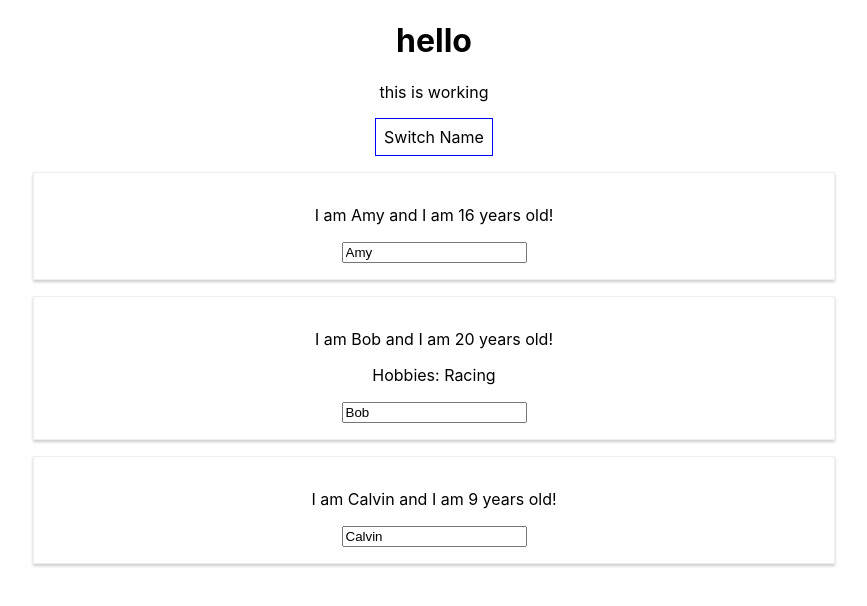
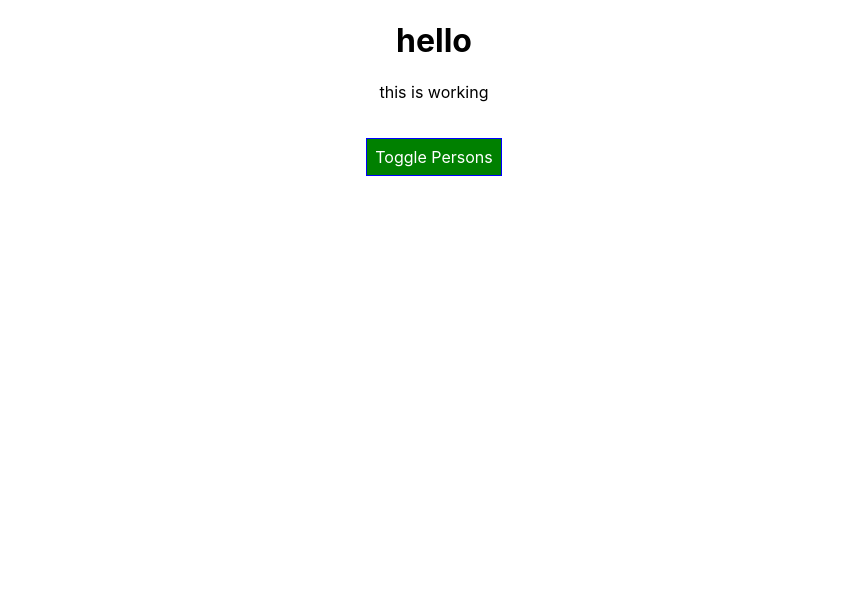
Before and after one commit to wenyuzheng/react-app-1, a React (Create React App) app: page / in a window 1280 px wide. Shown: the top 606 px of the page, without its empty margins (206-1073 px from the left). Built offline with nearby package versions, Linux system fonts and the light colour scheme.

Commit message:
toggle persons and delete person

```diff
--- a/src/App.js
+++ b/src/App.js
@@ -5,11 +5,12 @@
 class App extends Component{
   state = {
     persons: [
-      { name: "Amy", age: 16 },
-      { name: "Bob", age: 20 },
-      { name:"Calvin", age: 9 }
+      { id: 'p1', name: "Amy", age: 16 },
+      { id: 'p2', name: "Bob", age: 20 },
+      { id: 'p3', name:"Calvin", age: 9 }
     ],
-    otherState: 'Other values'
+    otherState: 'Other values',
+    showPersons: false
   }
 
   switchNameHandler = (newName) => {
@@ -25,23 +26,65 @@
     })
   }
 
-  nameChangedHandler = (event) => {
-    this.setState({
-      persons: [
-        { name: "Amy", age: 16 },
-        { name: event.target.value, age: 20 },
-        { name: "Calvin", age: 9 }
-      ]
-    })
+  nameChangedHandler = (event, id) => {
+    const personIndex = this.state.persons.findIndex((p) => {
+      return p.id === id;
+    });
+
+    // NOT GOOD: const person = this.state.persons[personIndex];
+    const person = { ...this.state.persons[personIndex] }; // OR const person = Object.assign({}, this.state.persons[personIndex]);
+
+    person.name = event.target.value;
+
+    const persons = [...this.state.persons];
+    persons[personIndex] = person;
+
+    this.setState({persons: persons});
+  }
+
+  deletePersonHandler = (personIndex) => {
+    // JS objects are reference types so should not mutate them directly (i.e change the original state).
+    // Instead we should create a copy of the original state and change that copy.
+    // so NOT GOOD: const newPersons = this.state.persons;
+
+    const newPersons = [...this.state.persons]; // OR const newPersons = this.state.persons.slice();
+    newPersons.splice(personIndex, 1);  //To remove 1 element from the array
+    this.setState({persons: newPersons});
+  }
+
+  togglePersonsHandler = () => {
+    const doesShow = this.state.showPersons;
+    this.setState({showPersons: !doesShow});
   }
 
   render(){
     const style = {
-      backgroundColor: 'white',
+      backgroundColor: 'green',
+      color: 'white',
       font: 'inherit',
       border : '1px solid blue',
       padding: '8px',
-      cursor: 'pointer'
+      cursor: 'pointer',
+      margin: '20px'
+    }
+
+    let persons = null;
+
+    if (this.state.showPersons) {
+      persons = (
+        <div>
+          {this.state.persons.map((person, index) => {
+            return <Person
+              name={person.name}
+              age={person.age}
+              key={person.id}
+              click={() => this.deletePersonHandler(index)}
+              changed={(event) => this.nameChangedHandler(event, person.id)}/>
+             })}
+        </div>
+      );
+
+      style.backgroundColor = 'red';
     }
 
     return (
@@ -50,18 +93,25 @@
         <p> this is working</p>
         <button
           style={style}
-        onClick={() => this.switchNameHandler("daisyyy")}>Switch Name</button>
+          onClick={this.togglePersonsHandler}>Toggle Persons</button>
+        {persons}
+
+        {/* Another way to hide/show persons: using ternary operation */}
+          {/* this.state.showPersons ?
+            <div>
               <Person
                 name={this.state.persons[0].name}
-          age={this.state.persons[0].age}/>
+                age={this.state.persons[0].age} />
               <Person
                 name={this.state.persons[1].name}
                 age={this.state.persons[1].age}
-          click={this.switchNameHandler.bind(this, "Dave")}
+                click={this.switchNameHandler.bind(this, "Dave")} //Or use a function: {() => this.switchNameHandler("daisyyy")}
                 changed={this.nameChangedHandler}> Hobbies: Racing </Person>
               <Person
                 name={this.state.persons[2].name}
-          age={this.state.persons[2].age}/>
+                age={this.state.persons[2].age} />
+            </div> : null */}
+
       </div>
 
       // This doesn't work because can only render one root component so it has to be inside 'div'
```
Lines whose indentation alone changed are shown as unchanged.
